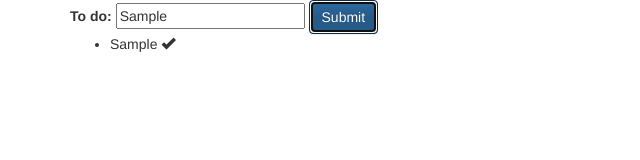
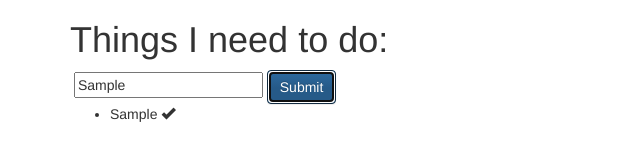
Before and after one commit to JulesKhong/To-Do-List, a plain HTML site: page index.html in a window 1280 px wide. Both pictures are taken after typing "Sample" into the empty fields and a click on the button "Submit". Shown: the whole page, without its empty margins (0-640 px from the left). Drawn offline with Linux system fonts and the light colour scheme.

Commit message:
final commit

```diff
--- a/index.html
+++ b/index.html
@@ -11,15 +11,14 @@
   </head>
   <body>
       <div class="container">
-        <form class="toDoForm" action="index.html" method="post">
-          <label for="toDo">To do:</label>
+        <h1>Things I need to do:</h1>
+        <form class="toDoForm">
+          <label for="toDo"></label>
           <input id="userInput" type="text">
           <button type="submit" class="btn btn-primary">Submit</button>
         </form>
         <ul id="userList">
         </ul>
-        <!-- <button id="removeButton" type="submit" class="btn btn-sm">Remove checked item</button> -->
       </div>
-
   </body>
 </html>
--- a/js/scripts.js
+++ b/js/scripts.js
@@ -1,13 +1,11 @@
 function ToDoList (todoItem) {
   this.todoItem = todoItem;
 }
-
 // function Student (name, class, age){
 //   this.name = name;
 //   this.class = class;
 //   this.age = age;
 // }
-
 $(document).ready(function() {
 
   $(".toDoForm").submit(function(event) {
@@ -19,42 +17,13 @@ $(document).ready(function() {
     var newToDoList = new ToDoList(todoItem);
 
 // "todoItem" below has to match the object key on line 2
-  $("#userList").append("<li>" + newToDoList.todoItem + " " + "<span class='completed-button glyphicon glyphicon-ok'></span>" + "</li>");
+  $("#userList").append("<li>" + newToDoList.todoItem + " " + "<span class='check glyphicon glyphicon-ok'></span>" + "</li>");
 
-    $(".completed-button").last().click(function(){
+    $(".check").last().click(function(){
       $(this).parent().toggleClass("strikethrough");
 // REPLACE LINE 25 WITH 27 TO REMOVE THE ITEM INSTEAD OF strikethrough
       // $(this).parent().remove();
 
       });
-    // });
-
   });
-  });
-
-// });
-
-
-//TANGENT EXPLORING A SOLUTION
-//   function jAdd() {
-//     $("#userList").append("<li><input type='checkbox'>" + newToDoList.todoItem + "</li>");
-//   }
-//   jAdd(newToDoList.todoItem);
-//
-
-//
-//     function jRem() {
-//       $("#userList").children(function () {
-//           return this.checked;
-//       }) .remove();
-//   }
-// jRem(newToDoList.todoItem);
-
-
-
-
-  //
-  // $("#buttonItem").submit(function(event){
-  //   debugger;
-    // $(this).empty();
-    // $("ul#thisTask").empty();
+});
```
